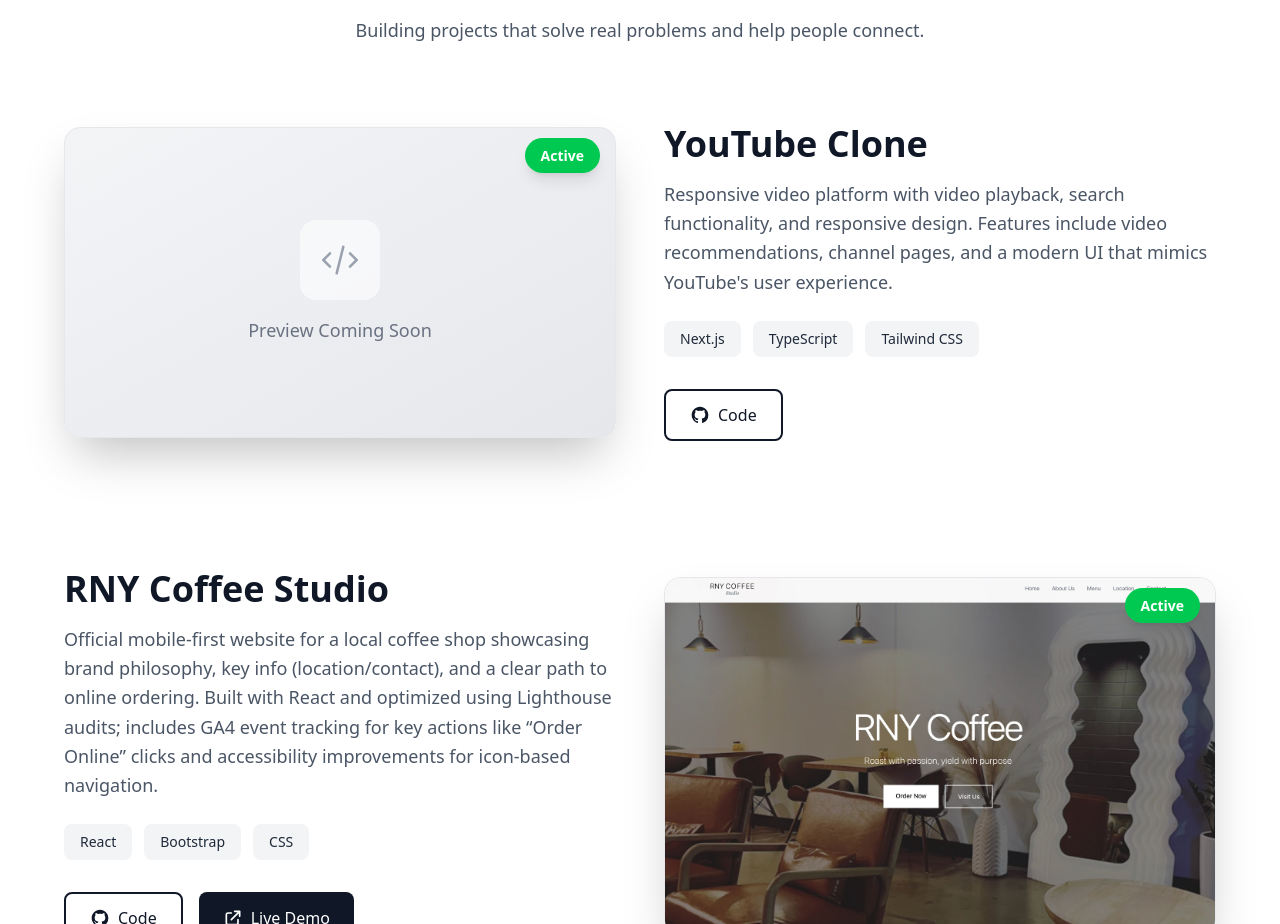
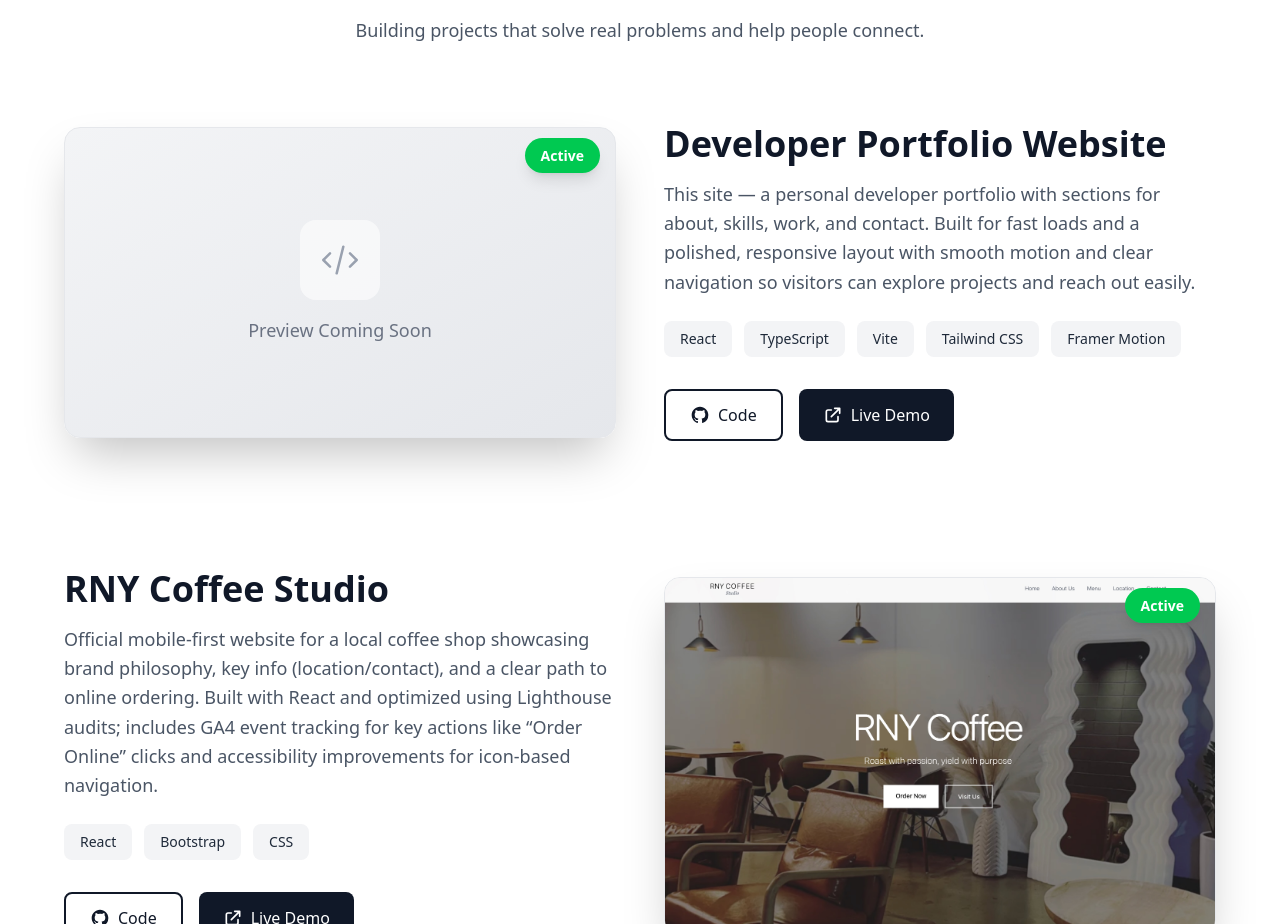
Before and after one commit to ChanYeob1202/my-portfolio, a React (Vite) app: page / in a window 1280 px wide. Shown: the part 3045-3969 px from the top of the page. Built offline with nearby package versions, Linux system fonts and the light colour scheme.

Commit message:
project added

```diff
--- a/src/components/Portfolio.tsx
+++ b/src/components/Portfolio.tsx
@@ -1,61 +1,6 @@
-interface Project {
-  title: string;
-  description: string;
-  status: string;
-  tech: string[];
-  image: string | null;
-  github: string | null;
-  demo: string | null;
-}
+import { portfolioProjects } from "../data/portfolioProjects";
+
 export default function Portfolio() {
-  const projects: Project[] = [
-    {
-      title: "YouTube Clone",
-      description: "Responsive video platform with video playback, search functionality, and responsive design. Features include video recommendations, channel pages, and a modern UI that mimics YouTube's user experience.",
-      status: "Active",
-      tech: ["Next.js", "TypeScript", "Tailwind CSS"],
-      image: null,
-      github: "https://github.com/ChanYeob1202/youtube_clone",
-      demo: null
-    },
-    {
-      title: "RNY Coffee Studio",
-      description: "Official mobile-first website for a local coffee shop showcasing brand philosophy, key info (location/contact), and a clear path to online ordering. Built with React and optimized using Lighthouse audits; includes GA4 event tracking for key actions like “Order Online” clicks and accessibility improvements for icon-based navigation.",
-      status: "Active",
-      tech: ["React", "Bootstrap", "CSS"],
-      image: "/img/portfolio/rny.jpg",
-      github: "https://github.com/ChanYeob1202/RNY-Studio-Coffee",
-      demo: "http://rnycoffeestudio.com"
-    },
-    {
-      title: "Unroasted",
-      description: "A coffee blog and community-driven platform where coffee enthusiasts can share their experiences, brewing techniques, and reviews. Connect with fellow coffee lovers and discover new ways to enjoy your daily cup.",
-      status: "Active",
-      tech: ["React", "Firebase", "Tailwind CSS"],
-      image: "/img/portfolio/unRoasted.jpg",
-      github: "https://github.com/ChanYeob1202/Unroasted",
-      demo: "https://unroasted.vercel.app/"
-    },
-    // {
-    //   title: "birdEar",
-    //   description: "A review management platform helping small businesses monitor and respond to Google reviews efficiently. Streamlines customer feedback tracking and improves online reputation management.",
-    //   status: "In Development",
-    //   tech: ["React", "Firebase", "API Integration"],
-    //   image: null,
-    //   github: "https://github.com/ChanYeob1202/birdear",
-    //   demo: null
-    // },
-    {
-      title: "bySide",
-      description: "A daily support community for people going through mental health challenges. Features daily action challenges, peer support, and healing resources. You're not alone—we're by your side.",
-      status: "In Development",
-      tech: ["React", "Firebase", "Tailwind CSS"],
-      image: null,
-      github: null,
-      demo: null
-    }
-  ]
-
   return (
     <section id="portfolio" className="min-h-screen bg-white py-20">
       <div className="max-w-7xl mx-auto px-8 md:px-16 w-full">
@@ -71,7 +16,7 @@
 
         {/* Projects - Alternating Layout */}
         <div className="space-y-32">
-          {projects.map((project, index) => (
+          {portfolioProjects.map((project, index) => (
             <div
               key={index}
               className={`flex flex-col ${
--- /dev/null
+++ b/src/data/portfolioProjects.ts
@@ -0,0 +1,70 @@
+export interface PortfolioProject {
+  title: string;
+  description: string;
+  status: string;
+  tech: string[];
+  image: string | null;
+  github: string | null;
+  demo: string | null;
+}
+
+export const portfolioProjects: PortfolioProject[] = [
+  // {
+  //   title: "YouTube Clone",
+  //   description: "Responsive video platform with video playback, search functionality, and responsive design. Features include video recommendations, channel pages, and a modern UI that mimics YouTube's user experience.",
+  //   status: "Active",
+  //   tech: ["Next.js", "TypeScript", "Tailwind CSS"],
+  //   image: null,
+  //   github: "https://github.com/ChanYeob1202/youtube_clone",
+  //   demo: null
+  // },
+  {
+    title: "Developer Portfolio Website",
+    description:
+      "This site — a personal developer portfolio with sections for about, skills, work, and contact. Built for fast loads and a polished, responsive layout with smooth motion and clear navigation so visitors can explore projects and reach out easily.",
+    status: "Active",
+    tech: ["React", "TypeScript", "Vite", "Tailwind CSS", "Framer Motion"],
+    image: null,
+    github: "https://github.com/ChanYeob1202/my-portfolio",
+    demo: "https://michaelkimdev.com"
+  },
+  {
+    title: "RNY Coffee Studio",
+    description:
+      "Official mobile-first website for a local coffee shop showcasing brand philosophy, key info (location/contact), and a clear path to online ordering. Built with React and optimized using Lighthouse audits; includes GA4 event tracking for key actions like “Order Online” clicks and accessibility improvements for icon-based navigation.",
+    status: "Active",
+    tech: ["React", "Bootstrap", "CSS"],
+    image: "/img/portfolio/rny.jpg",
+    github: "https://github.com/ChanYeob1202/RNY-Studio-Coffee",
+    demo: "http://rnycoffeestudio.com"
+  },
+  {
+    title: "Unroasted",
+    description:
+      "A coffee blog and community-driven platform where coffee enthusiasts can share their experiences, brewing techniques, and reviews. Connect with fellow coffee lovers and discover new ways to enjoy your daily cup.",
+    status: "Active",
+    tech: ["React", "Firebase", "Tailwind CSS"],
+    image: "/img/portfolio/unRoasted.jpg",
+    github: "https://github.com/ChanYeob1202/Unroasted",
+    demo: "https://unroasted.vercel.app/"
+  },
+  // {
+  //   title: "birdEar",
+  //   description: "A review management platform helping small businesses monitor and respond to Google reviews efficiently. Streamlines customer feedback tracking and improves online reputation management.",
+  //   status: "In Development",
+  //   tech: ["React", "Firebase", "API Integration"],
+  //   image: null,
+  //   github: "https://github.com/ChanYeob1202/birdear",
+  //   demo: null
+  // },
+  {
+    title: "bySide",
+    description:
+      "A daily support community for people going through mental health challenges. Features daily action challenges, peer support, and healing resources. You're not alone—we're by your side.",
+    status: "In Development",
+    tech: ["React", "Firebase", "Tailwind CSS"],
+    image: null,
+    github: null,
+    demo: null
+  }
+];
```
